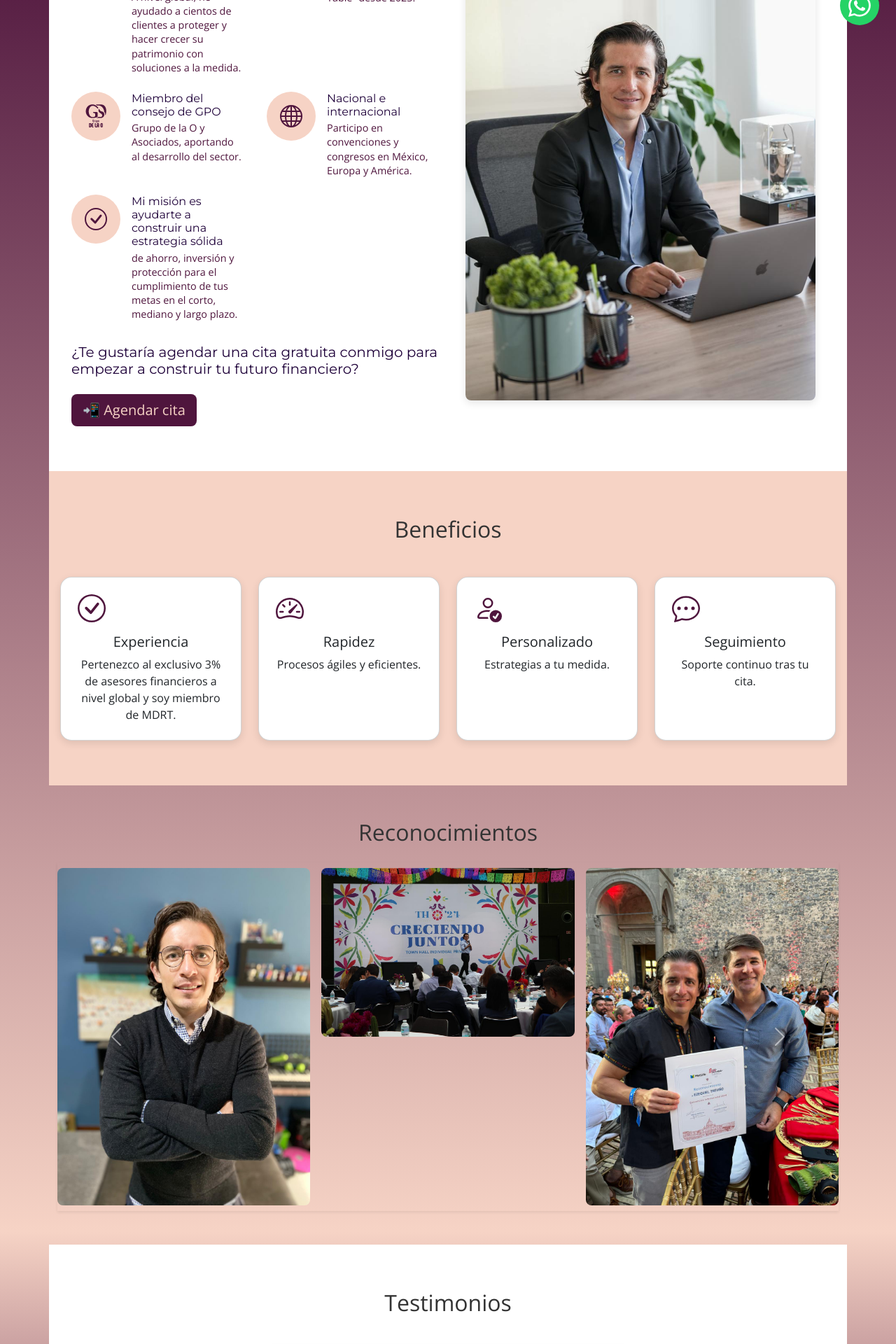
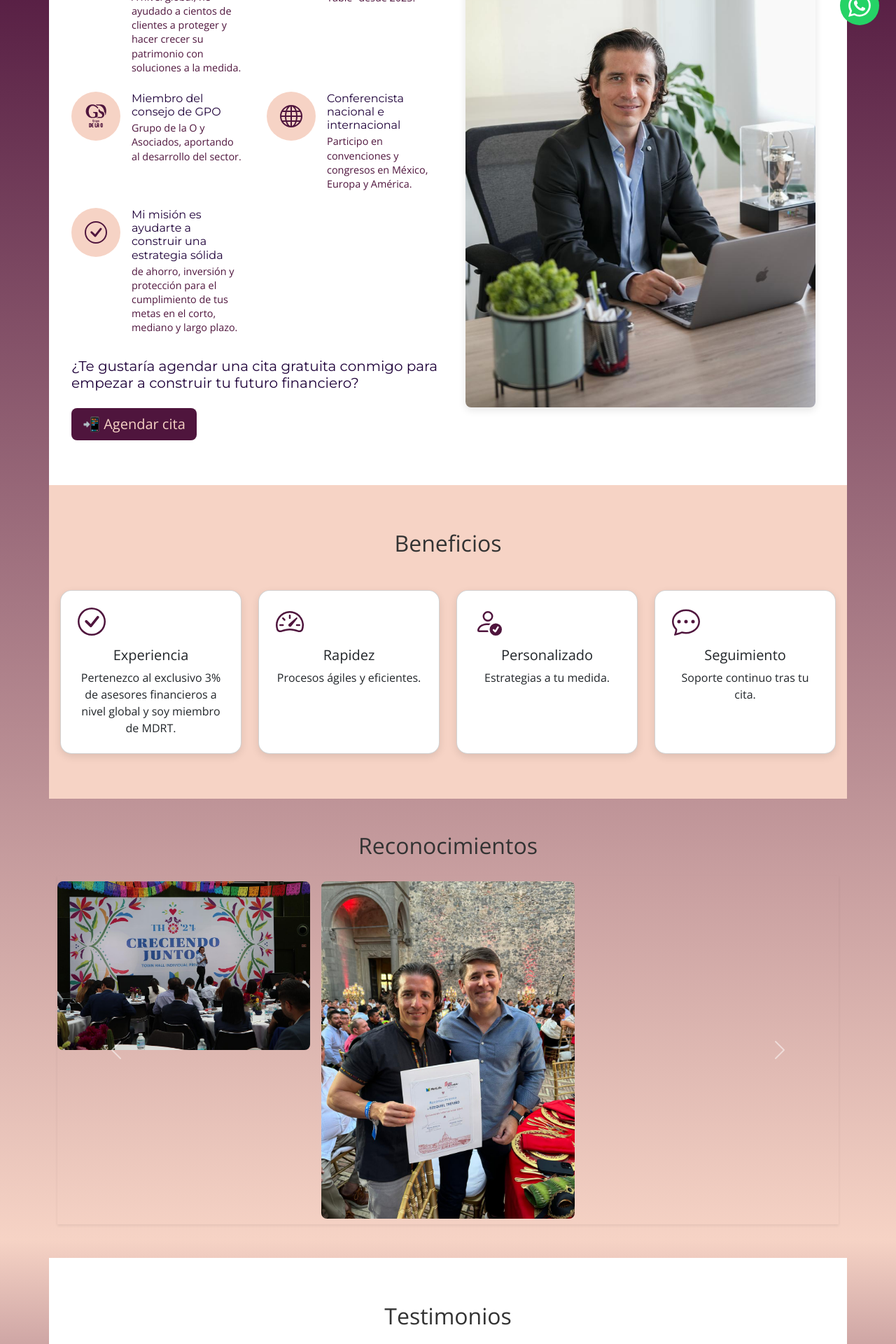
Before and after one commit to FerDeGante/one-asesor, a React (Vite) app: page / in a window 1280 px wide. Shown: the part 740-2660 px from the top of the page at 70% size. Built offline with nearby package versions, Linux system fonts and the light colour scheme; no server answers.

Commit message:
corregí unas cosas

```diff
--- a/src/pages/Home.jsx
+++ b/src/pages/Home.jsx
@@ -38,7 +38,6 @@ const achievements = [
   'MDRT_Ezequiel.jpeg',
   'MDRT_2024_Ezequiel.jpeg',
   'MDRT_2023_Ezequiel.jpeg',
-  'ezequiel_oficina_3.jpeg',
   'creciendo_juntos_2024.jpeg',
   'convencion_internacional_Roma_2024.jpeg'
 ];
@@ -81,7 +80,7 @@ const aboutItems = [
   },
   {
     Icon: BsGlobe,
-    title: 'Nacional e internacional',
+    title: 'Conferencista nacional e internacional',
     text: 'Participo en convenciones y congresos en México, Europa y América.'
   },
   {
```
